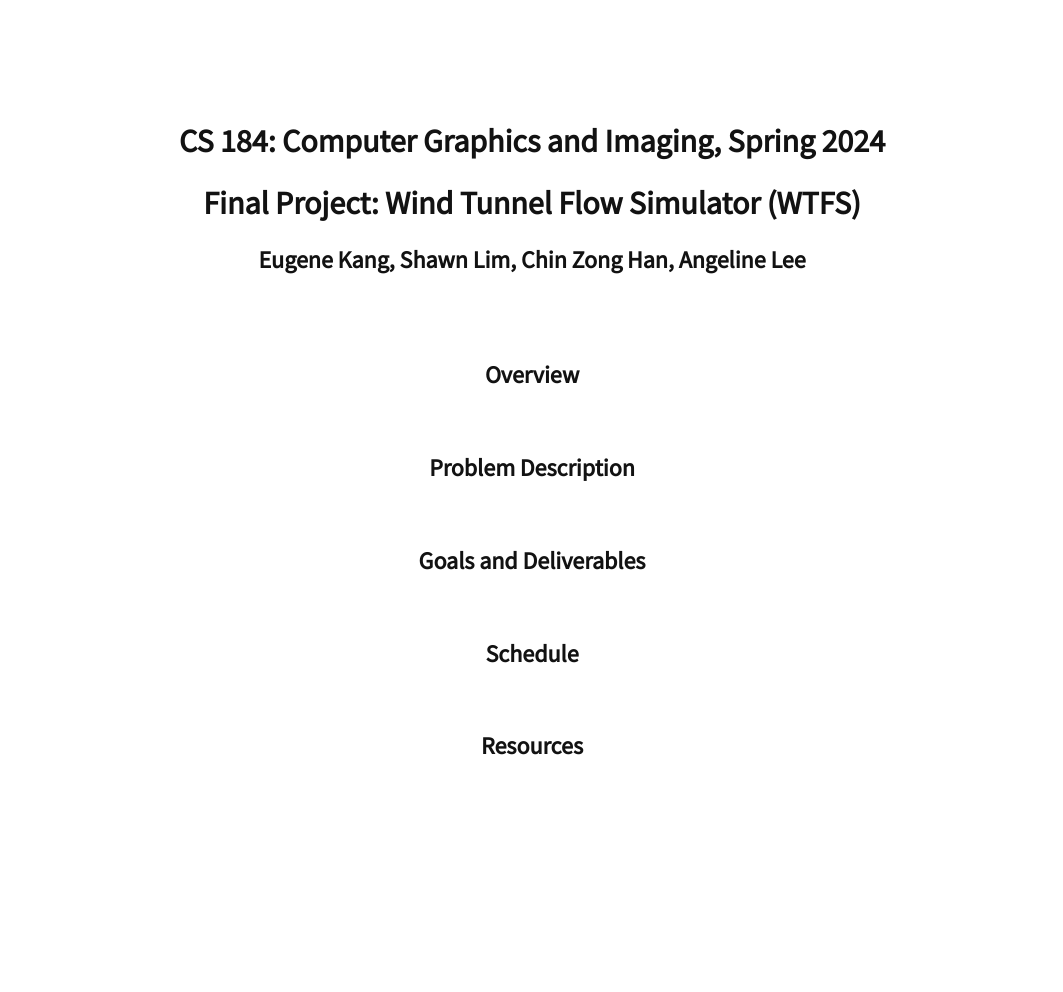
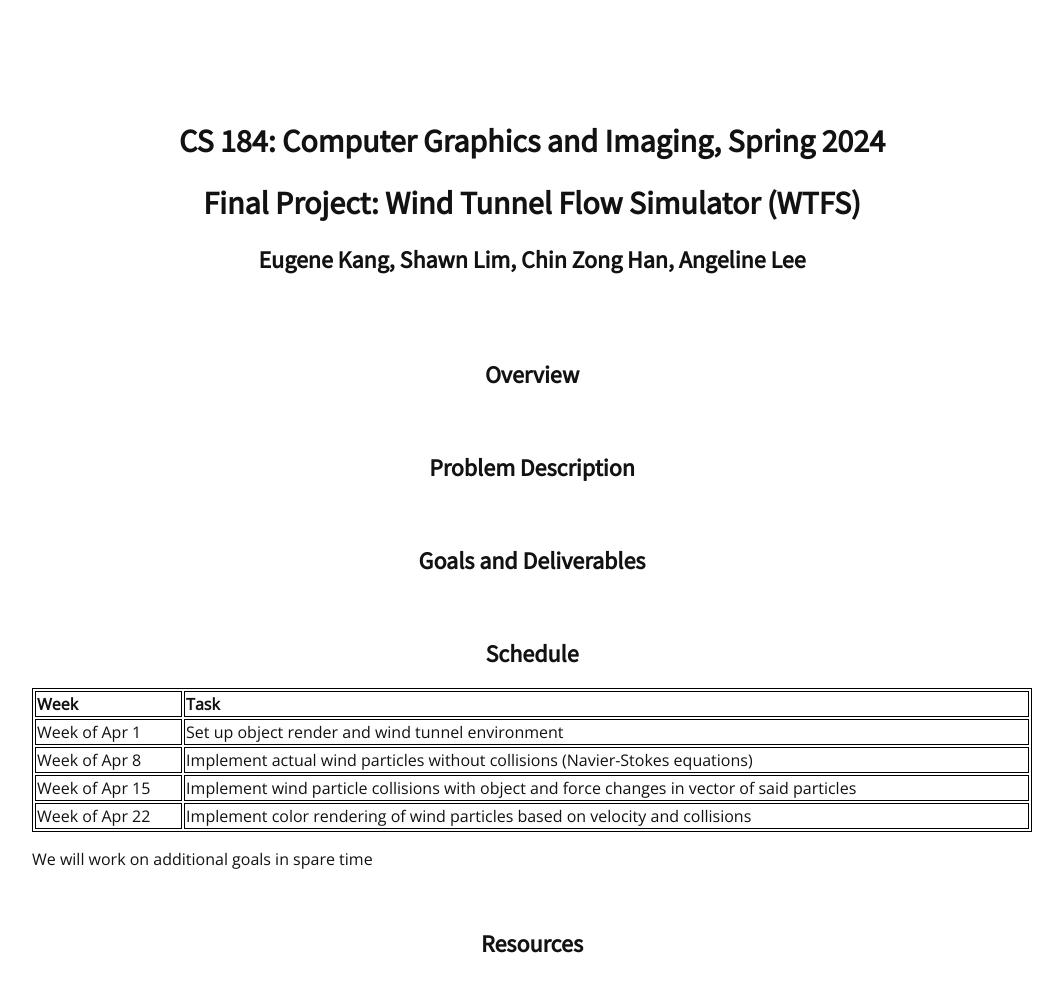
Before and after one commit to OnceLim/szaeWebsite, a plain HTML site: page index.html in a window 1280 px wide. Shown: the whole page, without its empty margins (108-1171 px from the left). Before the commit the page ends 881 px from the top, so only its background shows below. Drawn offline with nearby package versions, Linux system fonts and the light colour scheme.

Commit message:
schedule

```diff
--- a/index.html
+++ b/index.html
@@ -18,6 +18,9 @@
   kbd {
     color: #121212;
   }
+  table, th, td {
+  border:1px solid black;
+}
 </style>
 <title>Wind Tunnel Flow Simulator </title>
 <meta http-equiv="content-type" content="text/html; charset=utf-8" />
@@ -70,9 +73,31 @@
 <br>
 
 <h2 align="middle">Schedule</h2>
+<table style="width:100%">
+  <tr>
+    <th>Week</th>
+    <th>Task</th>
+  </tr>
+  <tr>
+    <td>Week of Apr 1</td>
+    <td>Set up object render and wind tunnel environment</td>
+  </tr>
+  <tr>
+    <td>Week of Apr 8</td>
+    <td>Implement actual wind particles without collisions (Navier-Stokes equations)</td>
+  </tr>
+  <tr>
+    <td>Week of Apr 15</td>
+    <td>Implement wind particle collisions with object and force changes in vector of said particles </td>
+  </tr>
+  <tr>
+    <td>Week of Apr 22</td>
+    <td>Implement color rendering of wind particles based on velocity and collisions </td>
+  </tr>
+</table>
 
 <p>
-
+  We will work on additional goals in spare time
 </p>
 <br>
 
```
